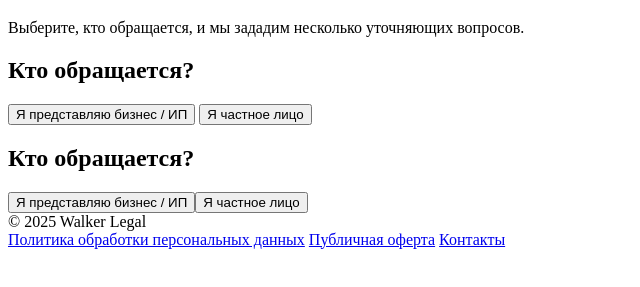
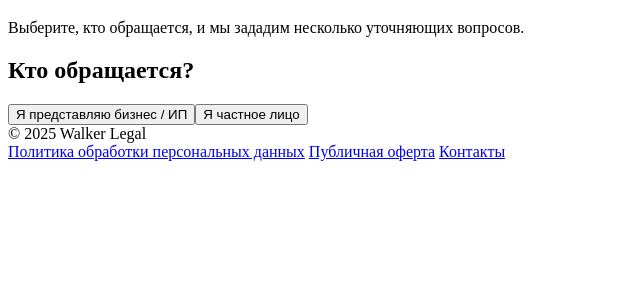
Before and after one commit to silfikiss/walker-legal, a plain HTML site: page services.html in a window 1280 px wide. Shown: the part 123-410 px from the top of the page, without its empty margins (0-640 px from the left). Drawn offline with Linux system fonts and the light colour scheme.

Commit message:
Refactor services.html structure and layout
Updated the structure of the services page, removing unnecessary elements and adjusting the layout for better clarity.

```diff
--- a/services.html
+++ b/services.html
@@ -22,31 +22,20 @@
         </div>
     </header>
 
-    <main class="container page-content">
+    <main>
+        <div class="container page-content">
             <h1>Наши услуги</h1>
             <p class="subtitle">Выберите, кто обращается, и мы зададим несколько уточняющих вопросов.</p>
 
             <!-- Анкета -->
             <div id="quiz" class="quiz">
-            <!-- Шаг 1: выбор типа клиента -->
-            <div id="step-1" class="quiz-step active">
-                <h2>Кто обращается?</h2>
-                <div class="quiz-buttons">
-                    <button class="quiz-btn" onclick="selectClientType('business')">
-                        Я представляю бизнес / ИП
-                    </button>
-                    <button class="quiz-btn quiz-btn-secondary" onclick="selectClientType('individual')">
-                        Я частное лицо
-                    </button>
-                </div>
-            </div>
-
-            <!-- Остальные шаги будут добавляться скриптом -->
+                <!-- Контейнер для всех шагов (генерируется скриптом) -->
                 <div id="quiz-container"></div>
 
                 <!-- Прогресс-бар -->
                 <div class="progress">
                     <div id="progress-bar" class="progress-bar"></div>
+                </div>
             </div>
         </div>
     </main>
```
Lines whose indentation alone changed are shown as unchanged.
